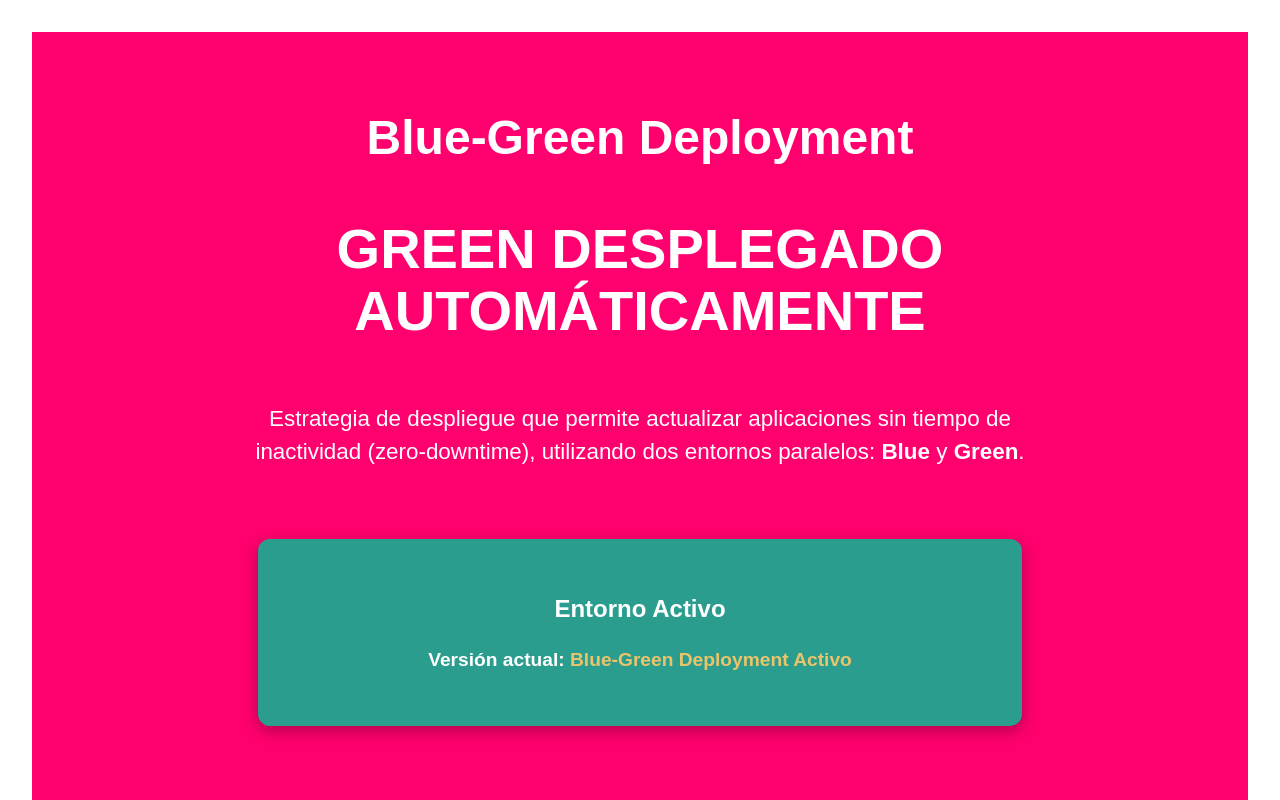
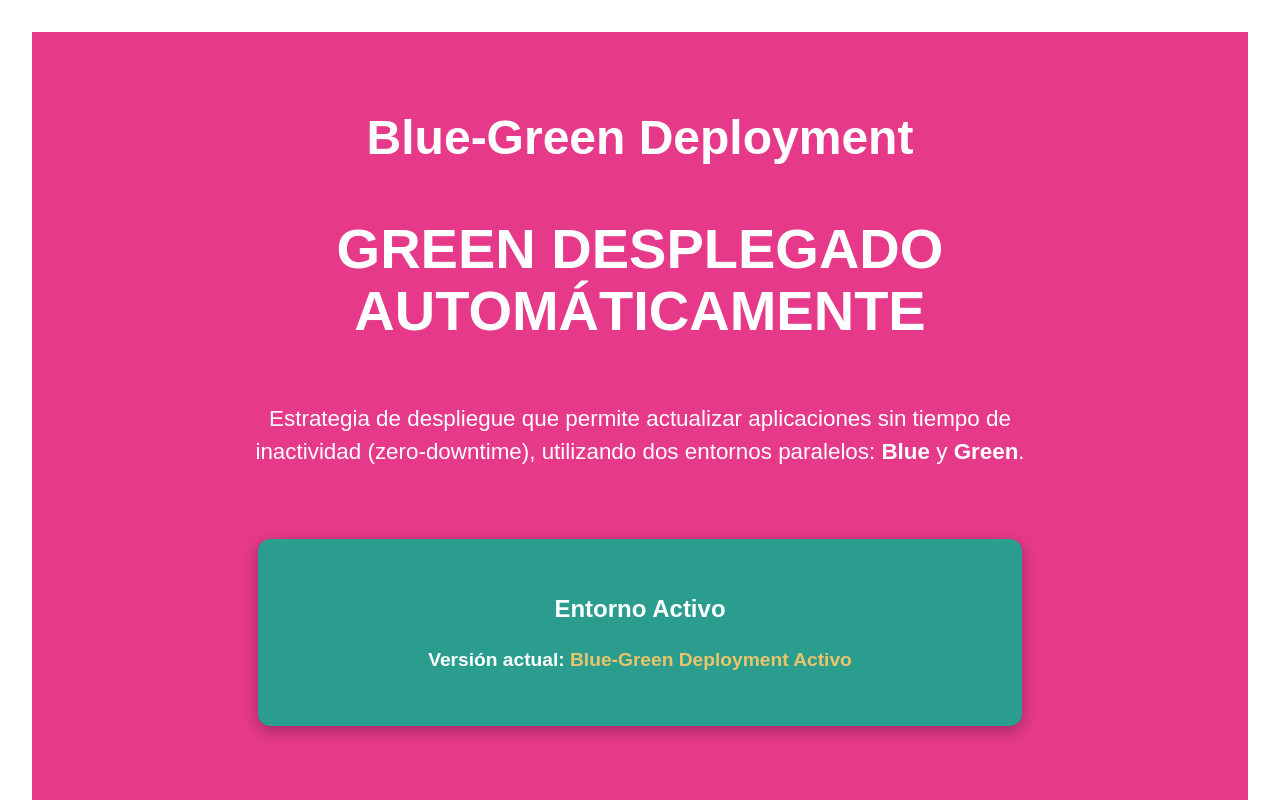
Before and after one commit to Valeria-Miguel/blue-green, a React (Vite) app: page / in a window 1280 px wide. Shown: the top 800 px of the page. Built offline with nearby package versions, Linux system fonts and the light colour scheme.

Commit message:
prueba final: fondo rosa fuerte

```diff
--- a/src/App.jsx
+++ b/src/App.jsx
@@ -7,7 +7,7 @@ function App() {
   return (
     <div style={{
       minHeight: "100vh",
-      background: "#ff006e",
+      background: "#e6398aff",
       padding: "3rem",
       color: "white",
       fontFamily: "Arial",
```
